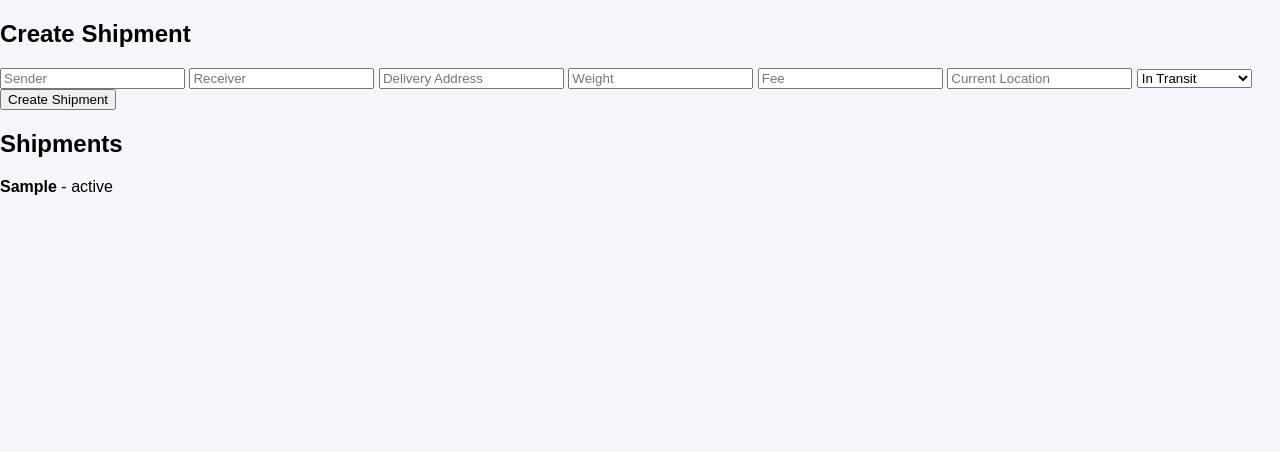
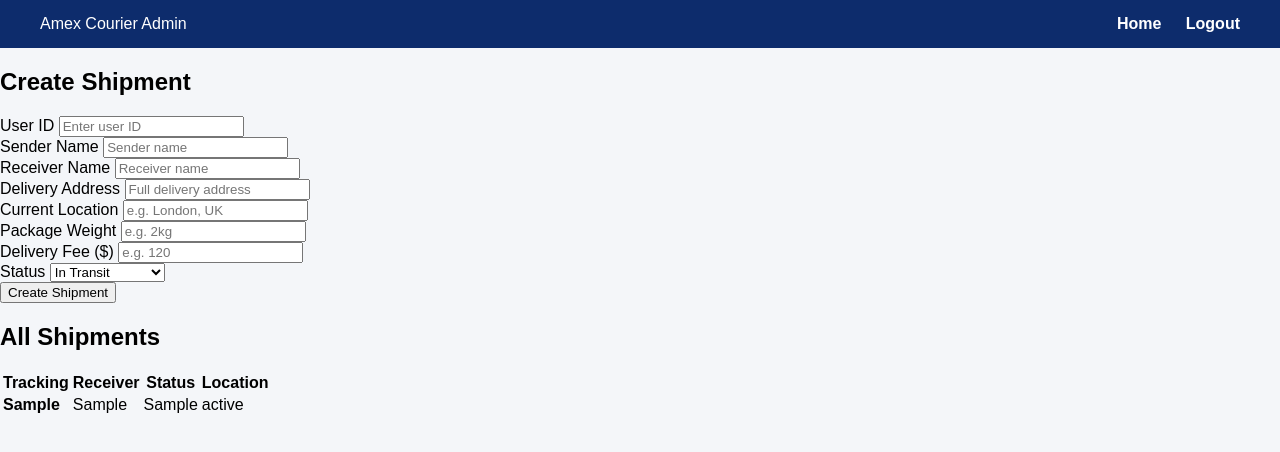
Before and after one commit to amexlabs-ui/amex-courier, a Flask app: page /admin in a window 1280 px wide. Shown: the top 452 px of the page. Run offline with Flask 3, Linux system fonts and the light colour scheme; tables that the repository leaves empty hold one stand-in row (values such as "Sample post").

Commit message:
Update admin.html

```diff
--- a/templates/admin.html
+++ b/templates/admin.html
@@ -1,43 +1,110 @@
 <!DOCTYPE html>
 <html>
 <head>
-<title>Admin</title>
-<link rel="stylesheet" href="/static/style.css">
+    <title>Admin Dashboard</title>
+    <link rel="stylesheet" href="/static/style.css">
 </head>
 
 <body>
 
+<div class="navbar">
+    <div class="logo">Amex Courier Admin</div>
+    <div class="nav-links">
+        <a href="/">Home</a>
+        <a href="/logout">Logout</a>
+    </div>
+</div>
+
+<div class="container">
+
+<!-- CREATE SHIPMENT -->
 <div class="card">
-
 <h2>Create Shipment</h2>
 
-<form method="POST">
-<input name="sender" placeholder="Sender" required>
-<input name="receiver" placeholder="Receiver" required>
-<input name="address" placeholder="Delivery Address" required>
-<input name="weight" placeholder="Weight">
-<input name="fee" placeholder="Fee">
-<input name="location" placeholder="Current Location">
+<form method="POST" class="form-grid">
 
+<div>
+<label>User ID</label>
+<input name="user_id" placeholder="Enter user ID" required>
+</div>
+
+<div>
+<label>Sender Name</label>
+<input name="sender" placeholder="Sender name" required>
+</div>
+
+<div>
+<label>Receiver Name</label>
+<input name="receiver" placeholder="Receiver name" required>
+</div>
+
+<div>
+<label>Delivery Address</label>
+<input name="address" placeholder="Full delivery address" required>
+</div>
+
+<div>
+<label>Current Location</label>
+<input name="location" placeholder="e.g. London, UK" required>
+</div>
+
+<div>
+<label>Package Weight</label>
+<input name="weight" placeholder="e.g. 2kg">
+</div>
+
+<div>
+<label>Delivery Fee ($)</label>
+<input name="fee" placeholder="e.g. 120">
+</div>
+
+<div>
+<label>Status</label>
 <select name="status">
 <option>In Transit</option>
 <option>Out for Delivery</option>
 <option>Delivered</option>
 <option>Cancelled</option>
 </select>
+</div>
 
-<button>Create Shipment</button>
+<button type="submit" class="full-btn">Create Shipment</button>
+
 </form>
+</div>
+
+<!-- SHIPMENT TABLE -->
+<div class="card">
+<h2>All Shipments</h2>
+
+<table>
+<tr>
+<th>Tracking</th>
+<th>Receiver</th>
+<th>Status</th>
+<th>Location</th>
+</tr>
+
+{% for s in shipments %}
+<tr>
+<td><strong>{{ s[1] }}</strong></td>
+<td>{{ s[3] }}</td>
+<td>
+<span class="status
+{% if s[6]=='Delivered' %}delivered
+{% elif s[6]=='Cancelled' %}cancelled
+{% elif s[6]=='Out for Delivery' %}out
+{% else %}in-transit{% endif %}">
+{{ s[6] }}
+</span>
+</td>
+<td>{{ s[7] }}</td>
+</tr>
+{% endfor %}
+
+</table>
 
 </div>
-
-<div class="card">
-
-<h2>Shipments</h2>
-
-{% for s in shipments %}
-<p><strong>{{ s['tracking'] }}</strong> - {{ s['status'] }}</p>
-{% endfor %}
 
 </div>
 
```
